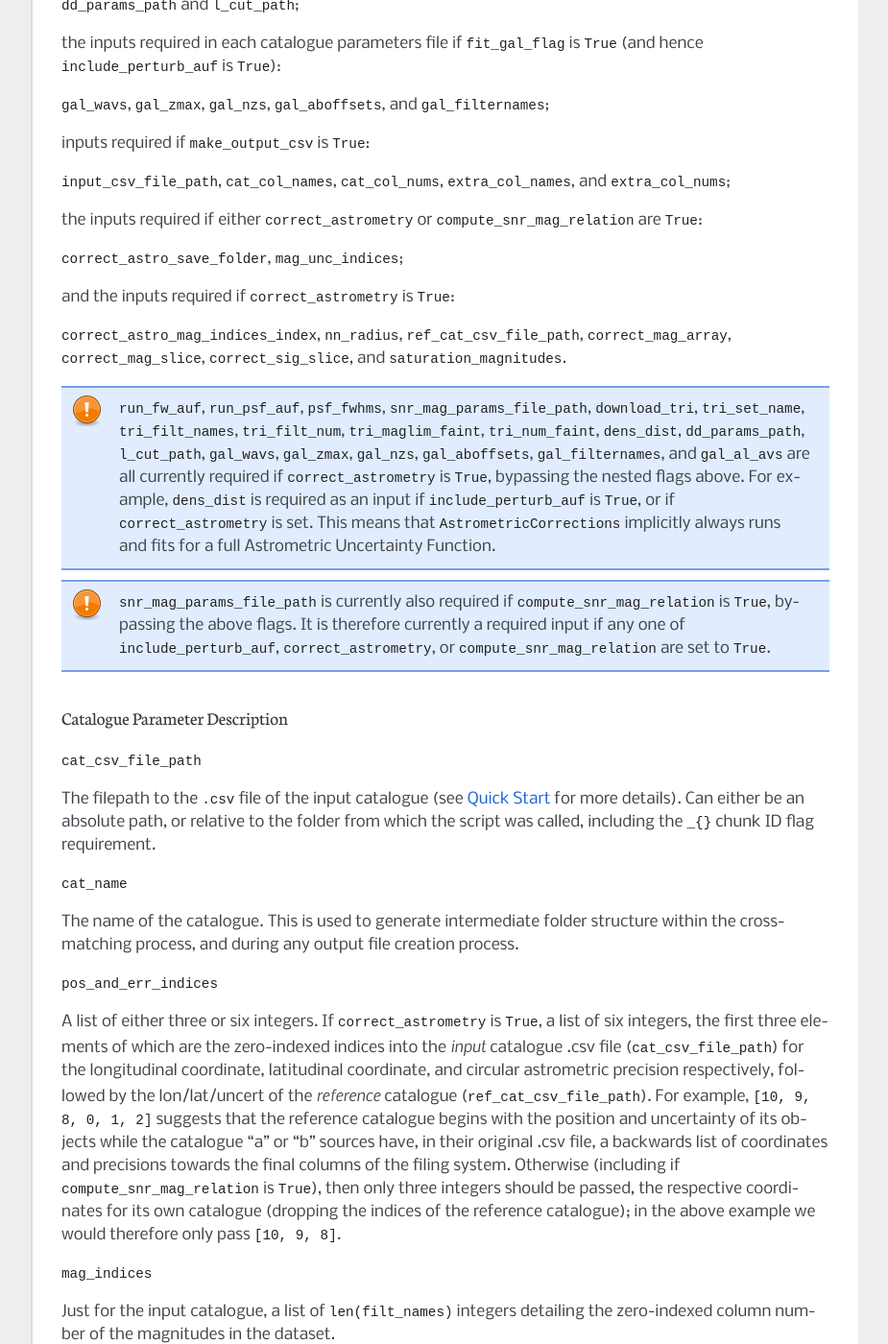
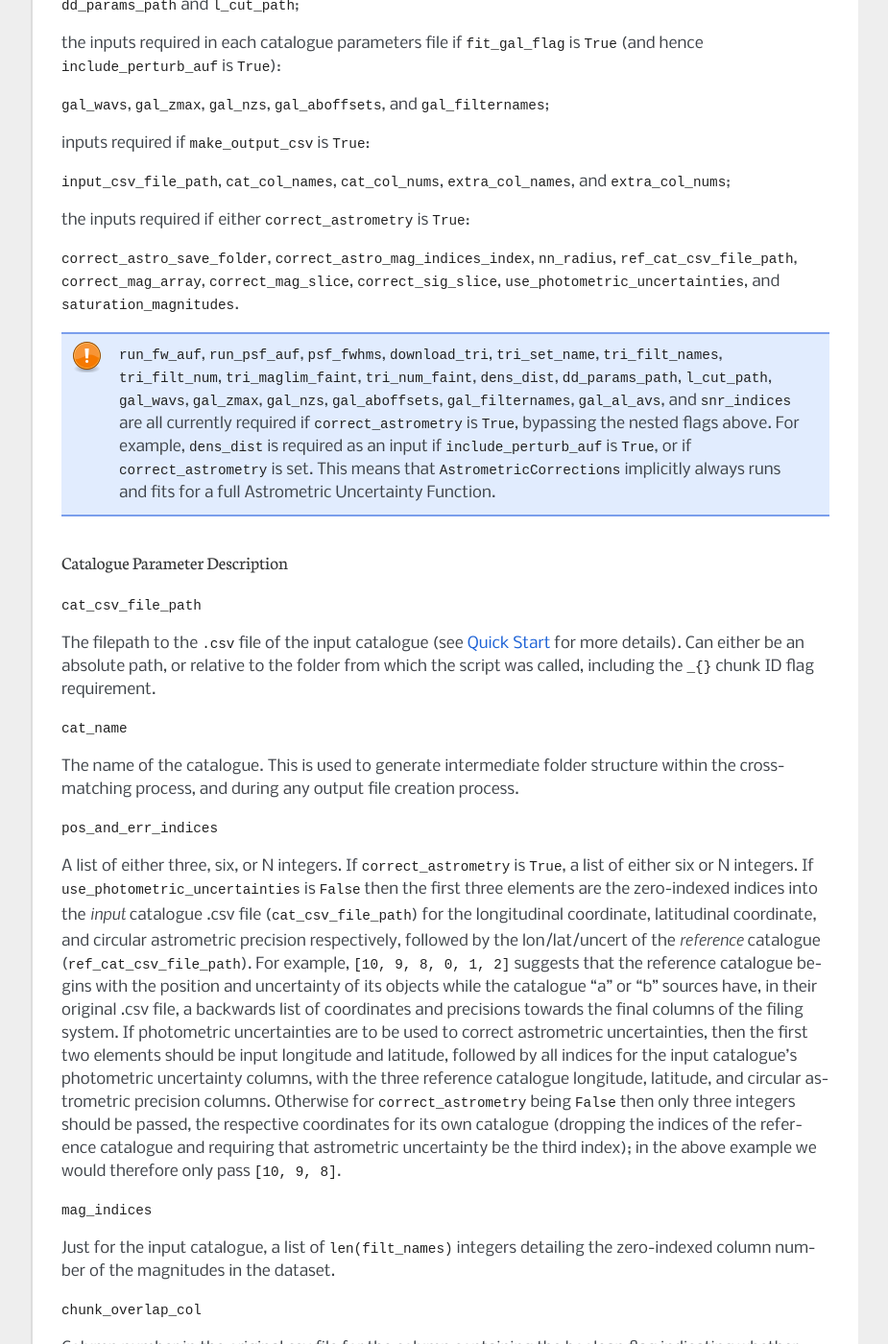
Before and after one commit to macauff/macauff, a Sphinx documentation site: the page built from docs/inputs.rst, in a window 1280 px wide and 1400 px high, scrolled down 5099 px. Shown: the whole window at 96% size, without its empty margins (198-1123 px from the left). Built offline with Sphinx 7.4.7, drawn with Linux system fonts in a browser that asks for light colours; some of the changed text lies outside the part shown.

Commit message:
Updated inputs documentation.

```diff
--- a/docs/inputs.rst
+++ b/docs/inputs.rst
@@ -146,11 +146,11 @@ These parameters are required in two separate files, one per catalogue to be cro
 
 These can be divided into those inputs that are always required:
 
-``cat_csv_file_path``, ``cat_name``, ``pos_and_err_indices``, ``mag_indices``, ``chunk_overlap_col``, ``best_mag_index_col``, ``csv_has_header``, ``filt_names``, ``auf_file_path``, ``auf_region_type``, ``auf_region_frame``, ``auf_region_points_per_chunk``, ``chunk_id_list``, ``correct_astrometry``, and ``compute_snr_mag_relation``;
+``cat_csv_file_path``, ``cat_name``, ``pos_and_err_indices``, ``mag_indices``, ``chunk_overlap_col``, ``best_mag_index_col``, ``csv_has_header``, ``filt_names``, ``auf_file_path``, ``auf_region_type``, ``auf_region_frame``, ``auf_region_points_per_chunk``, ``chunk_id_list``, and ``correct_astrometry``;
 
 those that are only required if the `Joint Parameters`_ option ``include_perturb_auf`` is ``True``:
 
-``fit_gal_flag``, ``run_fw_auf``, ``run_psf_auf``, ``psf_fwhms``, ``snr_mag_params_file_path``, ``download_tri``, ``tri_set_name``, ``tri_filt_names``, ``tri_filt_num``, ``tri_maglim_faint``, ``tri_num_faint``, ``gal_al_avs``, ``dens_dist``, ``dens_hist_tri_location``, ``tri_model_mags_location``, ``tri_model_mag_mids_location``, ``tri_model_mags_interval_location``, and ``tri_n_bright_sources_star_location``;
+``fit_gal_flag``, ``run_fw_auf``, ``run_psf_auf``, ``psf_fwhms``, ``download_tri``, ``tri_set_name``, ``tri_filt_names``, ``tri_filt_num``, ``tri_maglim_faint``, ``tri_num_faint``, ``gal_al_avs``, ``dens_dist``, ``snr_indices``, ``dens_hist_tri_location``, ``tri_model_mags_location``, ``tri_model_mag_mids_location``, ``tri_model_mags_interval_location``, and ``tri_n_bright_sources_star_location``;
 
 parameters required if ``run_psf_auf`` is ``True``:
 
@@ -164,19 +164,12 @@ inputs required if ``make_output_csv`` is ``True``:
 
 ``input_csv_file_path``, ``cat_col_names``, ``cat_col_nums``, ``extra_col_names``, and ``extra_col_nums``;
 
-the inputs required if either ``correct_astrometry`` or ``compute_snr_mag_relation`` are ``True``:
+the inputs required if either ``correct_astrometry`` is ``True``:
 
-``correct_astro_save_folder``, ``mag_unc_indices``;
-
-and the inputs required if ``correct_astrometry`` is ``True``:
-
-``correct_astro_mag_indices_index``, ``nn_radius``, ``ref_cat_csv_file_path``, ``correct_mag_array``, ``correct_mag_slice``, ``correct_sig_slice``, and ``saturation_magnitudes``.
+``correct_astro_save_folder``, ``correct_astro_mag_indices_index``, ``nn_radius``, ``ref_cat_csv_file_path``, ``correct_mag_array``, ``correct_mag_slice``, ``correct_sig_slice``, ``use_photometric_uncertainties``, and ``saturation_magnitudes``.
 
 .. note::
-    ``run_fw_auf``, ``run_psf_auf``, ``psf_fwhms``, ``snr_mag_params_file_path``, ``download_tri``, ``tri_set_name``, ``tri_filt_names``, ``tri_filt_num``, ``tri_maglim_faint``, ``tri_num_faint``, ``dens_dist``, ``dd_params_path``, ``l_cut_path``, ``gal_wavs``, ``gal_zmax``, ``gal_nzs``, ``gal_aboffsets``, ``gal_filternames``, and ``gal_al_avs`` are all currently required if ``correct_astrometry`` is ``True``, bypassing the nested flags above. For example, ``dens_dist`` is required as an input if ``include_perturb_auf`` is ``True``, or if ``correct_astrometry`` is set. This means that ``AstrometricCorrections`` implicitly always runs and fits for a full Astrometric Uncertainty Function.
-
-.. note::
-    ``snr_mag_params_file_path`` is currently also required if ``compute_snr_mag_relation`` is ``True``, bypassing the above flags. It is therefore currently a required input if any one of ``include_perturb_auf``, ``correct_astrometry``, or ``compute_snr_mag_relation`` are set to ``True``.
+    ``run_fw_auf``, ``run_psf_auf``, ``psf_fwhms``, ``download_tri``, ``tri_set_name``, ``tri_filt_names``, ``tri_filt_num``, ``tri_maglim_faint``, ``tri_num_faint``, ``dens_dist``, ``dd_params_path``, ``l_cut_path``, ``gal_wavs``, ``gal_zmax``, ``gal_nzs``, ``gal_aboffsets``, ``gal_filternames``, ``gal_al_avs``, and ``snr_indices`` are all currently required if ``correct_astrometry`` is ``True``, bypassing the nested flags above. For example, ``dens_dist`` is required as an input if ``include_perturb_auf`` is ``True``, or if ``correct_astrometry`` is set. This means that ``AstrometricCorrections`` implicitly always runs and fits for a full Astrometric Uncertainty Function.
 
 
 Catalogue Parameter Description
@@ -192,7 +185,7 @@ The name of the catalogue. This is used to generate intermediate folder structur
 
 ``pos_and_err_indices``
 
-A list of either three or six integers. If ``correct_astrometry`` is ``True``, a list of six integers, the first three elements of which are the zero-indexed indices into the *input* catalogue .csv file (``cat_csv_file_path``) for the longitudinal coordinate, latitudinal coordinate, and circular astrometric precision respectively, followed by the lon/lat/uncert of the *reference* catalogue (``ref_cat_csv_file_path``). For example, ``[10, 9, 8, 0, 1, 2]`` suggests that the reference catalogue begins with the position and uncertainty of its objects while the catalogue "a" or "b" sources have, in their original .csv file, a backwards list of coordinates and precisions towards the final columns of the filing system. Otherwise (including if ``compute_snr_mag_relation`` is ``True``), then only three integers should be passed, the respective coordinates for its own catalogue (dropping the indices of the reference catalogue); in the above example we would therefore only pass ``[10, 9, 8]``.
+A list of either three, six, or N integers. If ``correct_astrometry`` is ``True``, a list of either six or N integers. If ``use_photometric_uncertainties`` is ``False`` then the first three elements are the zero-indexed indices into the *input* catalogue .csv file (``cat_csv_file_path``) for the longitudinal coordinate, latitudinal coordinate, and circular astrometric precision respectively, followed by the lon/lat/uncert of the *reference* catalogue (``ref_cat_csv_file_path``). For example, ``[10, 9, 8, 0, 1, 2]`` suggests that the reference catalogue begins with the position and uncertainty of its objects while the catalogue "a" or "b" sources have, in their original .csv file, a backwards list of coordinates and precisions towards the final columns of the filing system. If photometric uncertainties are to be used to correct astrometric uncertainties, then the first two elements should be input longitude and latitude, followed by all indices for the input catalogue's photometric uncertainty columns, with the three reference catalogue longitude, latitude, and circular astrometric precision columns. Otherwise for ``correct_astrometry`` being ``False`` then only three integers should be passed, the respective coordinates for its own catalogue (dropping the indices of the reference catalogue and requiring that astrometric uncertainty be the third index); in the above example we would therefore only pass ``[10, 9, 8]``.
 
 ``mag_indices``
 
@@ -244,10 +237,6 @@ In cases where catalogues have unreliable *centroid* uncertainties, before catal
 .. note::
     If ``correct_astrometry`` is ``True`` then ``dustmaps`` will be called to obtain line-of-sight extinction values. You will need the SFD dustmaps to be pre-downloaded; to do so before you call the cross-match procedure you must run ``dustmaps.sfd.fetch()``; see the ``dustmaps`` documentation for more details on how to specific a particular download location.
 
-``compute_snr_mag_relation``
-
-This flag can be ``False`` if the relationship between signal-to-noise ratio and magnitude is pre-computed; otherwise it indicates that the functional form of SNR vs brightness should be derived for the particular catalogue in question.
-
 ``fit_gal_flag``
 
 Optional flag for whether to include simulated external galaxy counts, or just include Galactic sources when deriving the perturbation component of the AUF. Only needed if ``include_perturb_auf`` is ``True``.
@@ -263,10 +252,6 @@ Complementary flag to ``run_fw_auf``, indicates whether to run background-domina
 ``psf_fwhms``
 
 The Full-Width-At-Half-Maximum of each filter's Point Spread Function (PSF), in the same order as in ``filt_names``. These are used to simulate the PSF if ``include_perturb_auf`` is set to ``True``, and are unnecessary otherwise. Should be a list of floats.
-
-``snr_mag_params_file_path``
-
-File path, either absolute or relative to the location of the script the cross-matches are run from, of a binary ``.npy`` file containing the parameterisation of the signal-to-noise ratio of sources as a function of magnitude, in a series of given sightlines. Must contain the necessary ``_{}`` formatting for per-chunk parameters. Must be of shape ``(N, M, 5)`` where ``N`` is the number of filters in ``filt_names`` order, ``M`` is the number of sightlines for which SNR vs mag has been derived, and the 5 entries for each filter-sightline combination must be in order ``a``, ``b``, ``c``, ``coord1`` (e.g. RA), and ``coord2`` (e.g. Dec). See pre-processing for more information on the meaning of those terms and how ``snr_mag_params`` is used.
 
 ``download_tri``
 
@@ -323,6 +308,10 @@ Alongside ``dd_params_path``, path to the ``.npy`` file containing the limiting
 ``dens_dist``
 
 The radius, in arcseconds, within which to count internal catalogue sources for each object, to calculate the local source density. Used to scale TRILEGAL simulated source counts to match smaller scale density fluctuations. Only required if ``include_perturb_auf`` is ``True``.
+
+``snr_indices``
+
+Similar to ``mag_indices``, a list of ``len(mag_indices)`` integers, one for each column in ``mag_indices`` for where the corresponding signal-to-noise ratio column is held for each magnitude in the input .csv file.
 
 ``gal_wavs``
 
@@ -386,19 +375,15 @@ Similar to ``cat_csv_file_path``, but the path and filename, including extension
 
 ``correct_mag_array``
 
-List of magnitudes at which to evaluate the distribution of matches to the higher-astrometric-precision dataset in the chosen ``correct_astro_mag_indices_index`` filter. Accepts a list of floats.
+List of magnitude arrays at which to evaluate the distribution of matches to the higher-astrometric-precision dataset in each input-catalogue photometric filter. Accepts a list of lists of floats, or two-dimensional array, with the first axis the same length as ``mag_indices``.
 
 ``correct_mag_slice``
 
-Corresponding to each magnitude in ``correct_mag_array``, each element of this list of floats should be a width around each ``correct_mag_array`` element to select sources, ensuring a small sub-set of similar brightness objects are used to determine the Astrometric Uncertainty Function of.
+Corresponding to each magnitude in ``correct_mag_array``, each element of this list of lists of floats should be a width around each ``correct_mag_array`` element to select sources, ensuring a small sub-set of similar brightness objects are used to determine the Astrometric Uncertainty Function of.
 
 ``correct_sig_slice``
 
-Elementwise with ``correct_mag_array`` and ``correct_mag_slice``, a list of floats of widths of astrometric precision to select a robust sub-sample of objects in each magnitude bin for, ensuring a self-similar AUF.
-
-``mag_unc_indices``
-
-Similar to ``mag_indices``, a list of ``len(mag_indices)`` integers, one for each column in ``mag_indices`` for where the corresponding uncertainty column is held for each magnitude in the input .csv file.
+Elementwise with ``correct_mag_array`` and ``correct_mag_slice``, a list of lists of floats of widths of astrometric precision to select a robust sub-sample of objects in each magnitude bin for, ensuring a self-similar AUF.
 
 ``use_photometric_uncertainties``
 
```
